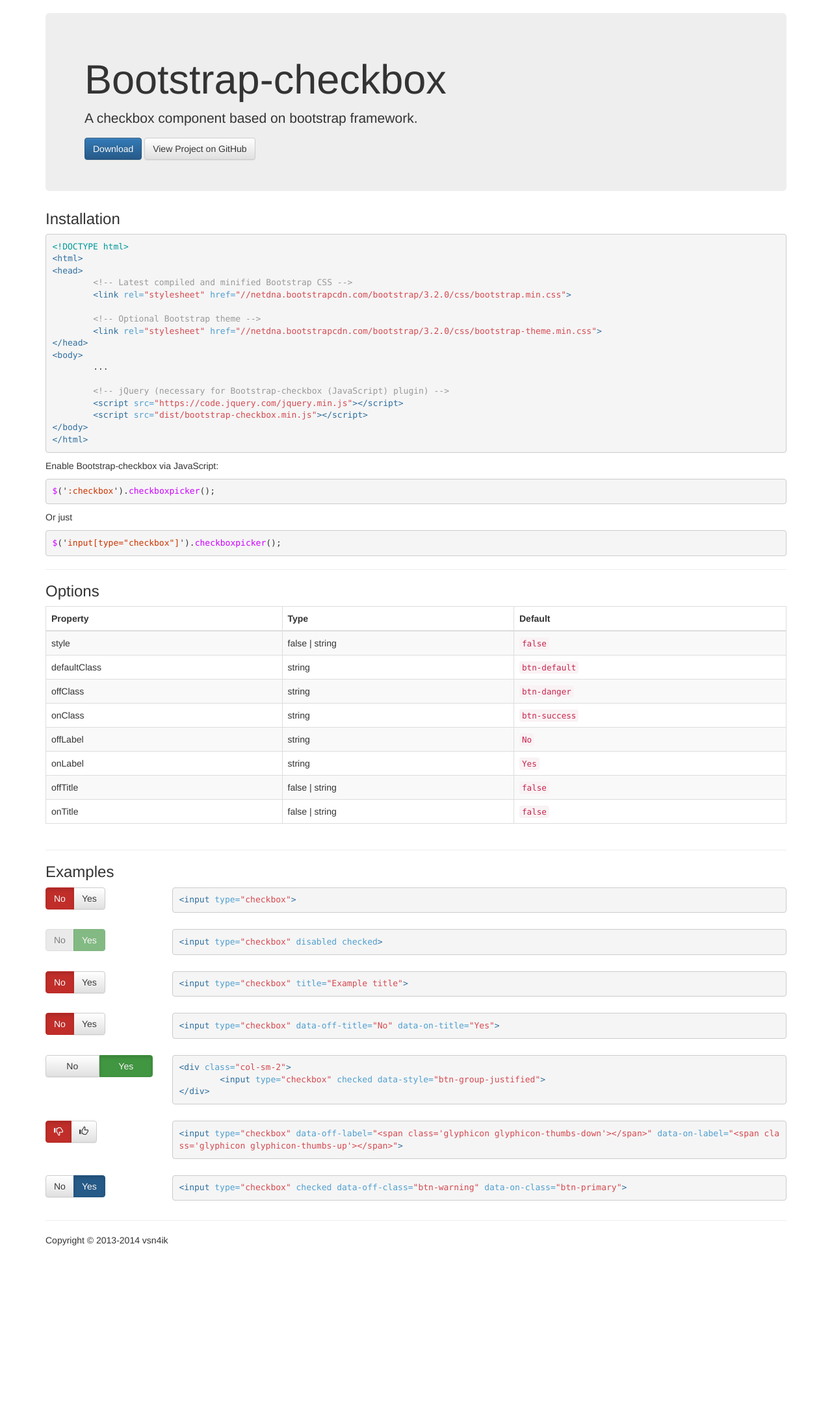
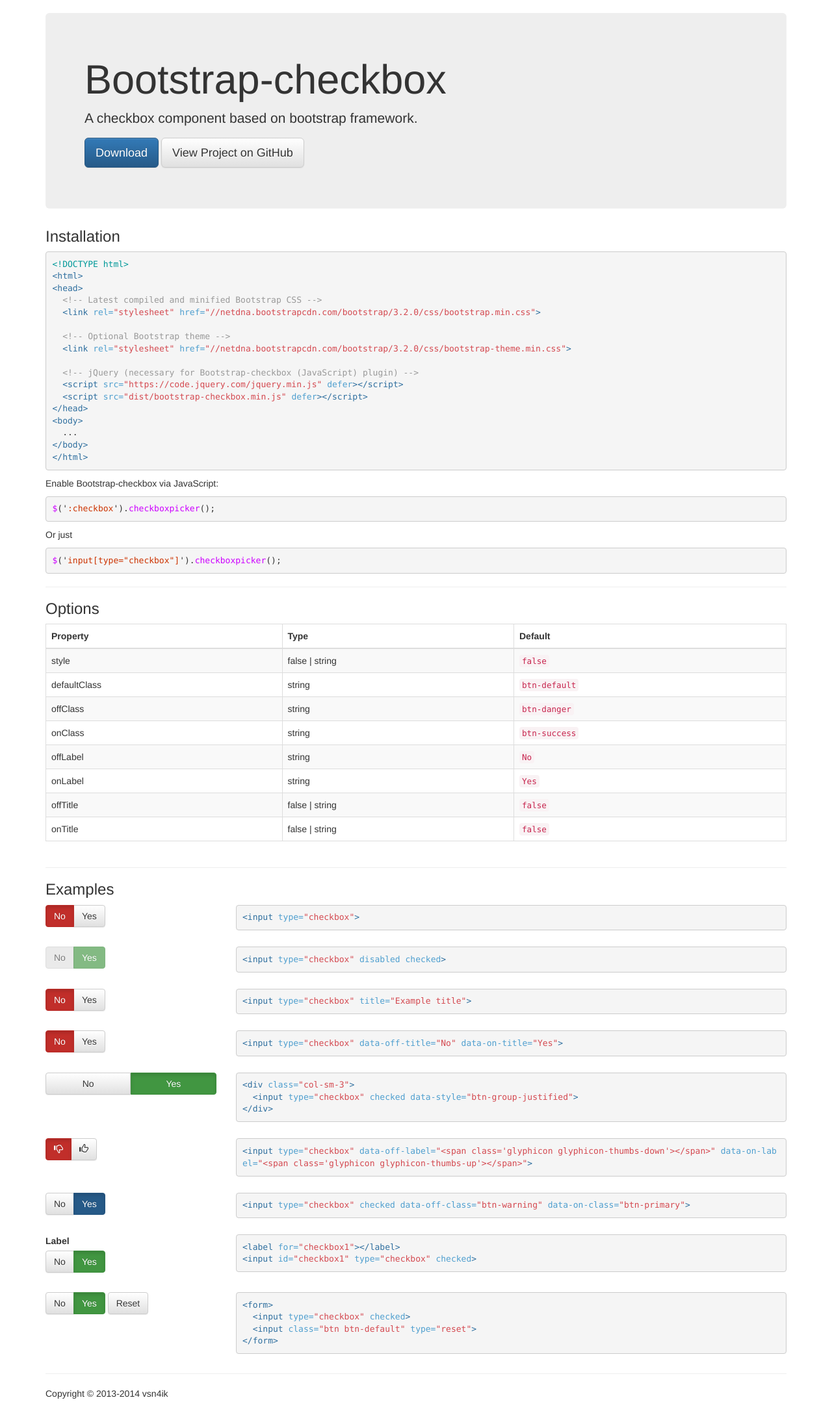
Before and after one commit to vsn4ik/bootstrap-checkbox, a Jekyll site: the page built from index.html, in a window 1280 px wide. Shown: the whole page at 65% size. Built offline with Jekyll 4.4.1, drawn with Linux system fonts in a browser that asks for light colours; nearby versions of some CDN libraries; before the commit the page ends 1939 px from its top, so only the background shows below that.

Commit message:
Fix original behavior and add two examples.

```diff
--- a/_layouts/default.html
+++ b/_layouts/default.html
@@ -8,8 +8,8 @@
 		<div class="jumbotron">
 			<h1>Bootstrap-checkbox</h1>
 			<p class="lead">{{ site.description }}</p>
-			<a class="btn btn-primary" href="{{ site.repo }}/archive/master.zip">Download</a>
-			<a class="btn btn-default" href="{{ site.repo }}">View Project on GitHub</a>
+			<a class="btn btn-primary btn-lg m-b" href="{{ site.repo }}/archive/master.zip">Download</a>
+			<a class="btn btn-default btn-lg m-b" href="{{ site.repo }}">View Project on GitHub</a>
 		</div>
 
 		{{ content }}
--- a/assets/css/index.css
+++ b/assets/css/index.css
@@ -5,3 +5,11 @@ body {
 footer {
 	padding-bottom: 10px;
 }
+
+label[for] {
+	cursor: pointer;
+}
+
+.m-b {
+	margin-bottom: 15px;
+}
--- a/assets/js/index.js
+++ b/assets/js/index.js
@@ -1,5 +1,7 @@
 'use strict';
 
 $(function() {
-	$(':checkbox').checkboxpicker();
+	$(':checkbox').checkboxpicker({
+		style: 'm-b'
+	});
 });
--- a/index.html
+++ b/index.html
@@ -14,13 +14,13 @@ title: Bootstrap-checkbox
 
   <!-- Optional Bootstrap theme -->
   <link rel="stylesheet" href="//netdna.bootstrapcdn.com/bootstrap/3.2.0/css/bootstrap-theme.min.css">
+
+  <!-- jQuery (necessary for Bootstrap-checkbox (JavaScript) plugin) -->
+  <script src="https://code.jquery.com/jquery.min.js" defer></script>
+  <script src="dist/bootstrap-checkbox.min.js" defer></script>
 </head>
 <body>
   ...
-
-	<!-- jQuery (necessary for Bootstrap-checkbox (JavaScript) plugin) -->
-	<script src="https://code.jquery.com/jquery.min.js"></script>
-	<script src="dist/bootstrap-checkbox.min.js"></script>
 </body>
 </html>
 {% endhighlight %}
@@ -96,11 +96,11 @@ $('input[type="checkbox"]').checkboxpicker();
 
 <div class="form-horizontal">
 	<div class="form-group">
-		<div class="col-sm-2">
+		<div class="col-sm-3">
 			<input type="checkbox">
 		</div>
 
-		<div class="col-sm-10">
+		<div class="col-sm-9">
 {% highlight html %}
 <input type="checkbox">
 {% endhighlight %}
@@ -108,11 +108,11 @@ $('input[type="checkbox"]').checkboxpicker();
 	</div>
 
 	<div class="form-group">
-		<div class="col-sm-2">
+		<div class="col-sm-3">
 			<input type="checkbox" disabled checked>
 		</div>
 
-		<div class="col-sm-10">
+		<div class="col-sm-9">
 {% highlight html %}
 <input type="checkbox" disabled checked>
 {% endhighlight %}
@@ -120,11 +120,11 @@ $('input[type="checkbox"]').checkboxpicker();
 	</div>
 
 	<div class="form-group">
-		<div class="col-sm-2">
+		<div class="col-sm-3">
 			<input type="checkbox" title="Example title">
 		</div>
 
-		<div class="col-sm-10">
+		<div class="col-sm-9">
 {% highlight html %}
 <input type="checkbox" title="Example title">
 {% endhighlight %}
@@ -132,11 +132,11 @@ $('input[type="checkbox"]').checkboxpicker();
 	</div>
 
 	<div class="form-group">
-		<div class="col-sm-2">
+		<div class="col-sm-3">
 			<input type="checkbox" data-off-title="No" data-on-title="Yes">
 		</div>
 
-		<div class="col-sm-10">
+		<div class="col-sm-9">
 {% highlight html %}
 <input type="checkbox" data-off-title="No" data-on-title="Yes">
 {% endhighlight %}
@@ -144,13 +144,13 @@ $('input[type="checkbox"]').checkboxpicker();
 	</div>
 
 	<div class="form-group">
-		<div class="col-sm-2">
-			<input type="checkbox" checked data-style="btn-group-justified">
+		<div class="col-sm-3">
+			<input type="checkbox" checked data-style="btn-group-justified m-b">
 		</div>
 
-		<div class="col-sm-10">
+		<div class="col-sm-9">
 {% highlight html %}
-<div class="col-sm-2">
+<div class="col-sm-3">
   <input type="checkbox" checked data-style="btn-group-justified">
 </div>
 {% endhighlight %}
@@ -158,11 +158,11 @@ $('input[type="checkbox"]').checkboxpicker();
 	</div>
 
 	<div class="form-group">
-		<div class="col-sm-2">
+		<div class="col-sm-3">
 			<input type="checkbox" data-off-label="<span class='glyphicon glyphicon-thumbs-down'></span>" data-on-label="<span class='glyphicon glyphicon-thumbs-up'></span>">
 		</div>
 
-		<div class="col-sm-10">
+		<div class="col-sm-9">
 {% highlight html %}
 <input type="checkbox" data-off-label="<span class='glyphicon glyphicon-thumbs-down'></span>" data-on-label="<span class='glyphicon glyphicon-thumbs-up'></span>">
 {% endhighlight %}
@@ -170,14 +170,45 @@ $('input[type="checkbox"]').checkboxpicker();
 	</div>
 
 	<div class="form-group">
-		<div class="col-sm-2">
+		<div class="col-sm-3">
 			<input type="checkbox" checked data-off-class="btn-warning" data-on-class="btn-primary">
 		</div>
 
-		<div class="col-sm-10">
+		<div class="col-sm-9">
 {% highlight html %}
 <input type="checkbox" checked data-off-class="btn-warning" data-on-class="btn-primary">
 {% endhighlight %}
 		</div>
 	</div>
+
+	<div class="form-group">
+		<div class="col-sm-3">
+			<label for="checkbox1">Label</label>
+			<br>
+			<input id="checkbox1" type="checkbox" checked>
 		</div>
+
+		<div class="col-sm-9">
+{% highlight html %}
+<label for="checkbox1"></label>
+<input id="checkbox1" type="checkbox" checked>
+{% endhighlight %}
+		</div>
+	</div>
+
+	<div class="form-group">
+		<form class="col-sm-3">
+			<input type="checkbox" checked>
+			<input class="btn btn-default m-b" type="reset">
+		</form>
+
+		<div class="col-sm-9">
+{% highlight html %}
+<form>
+  <input type="checkbox" checked>
+  <input class="btn btn-default" type="reset">
+</form>
+{% endhighlight %}
+		</div>
+	</div>
+</div>
```
Also changed, not shown: dist/bootstrap-checkbox.js, dist/bootstrap-checkbox.min.js. Lines whose indentation alone changed are shown as unchanged.
